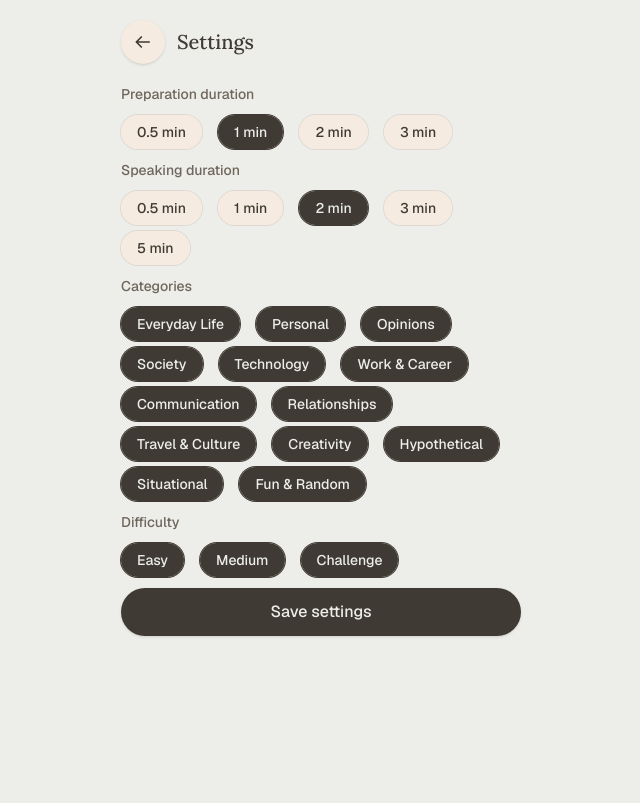
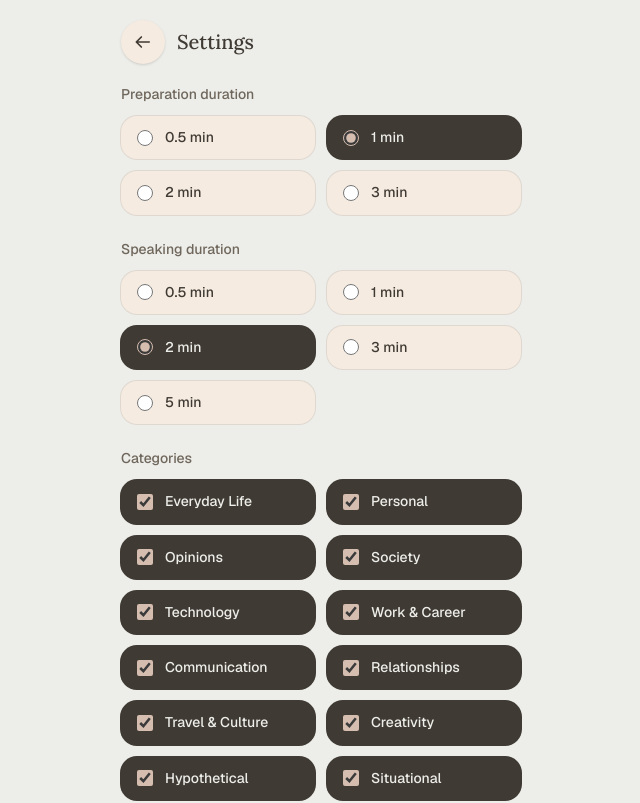
Before and after one commit to katerikoti/speakeasy, a Next.js app: page /settings in a window 1280 px wide. Shown: the top 803 px of the page, without its empty margins (319-959 px from the left). Built offline with nearby package versions, Linux system fonts and the light colour scheme; no server answers; the database is empty; sample sign-in values are in the browser's storage.

Commit message:
Rebuild settings form with native grid controls

```diff
--- a/src/app/settings/SettingsForm.tsx
+++ b/src/app/settings/SettingsForm.tsx
@@ -17,23 +17,71 @@ import {
   type TopicDifficulty,
 } from "@/lib/topics";
 
-function OptionPill({
+function OptionRow({
+  name,
+  value,
   selected,
+  onSelect,
   children,
 }: {
+  name: string;
+  value: string;
   selected: boolean;
+  onSelect: () => void;
   children: React.ReactNode;
 }) {
   return (
-    <span
-      className={`cursor-pointer rounded-full px-4 py-2 text-sm font-medium ring-1 transition-colors focus-within:ring-2 focus-within:ring-almond-silk ${
+    <label
+      className={`flex cursor-pointer items-center gap-3 rounded-2xl px-4 py-3 ring-1 transition-colors ${
         selected
           ? "bg-ink text-parchment ring-ink"
           : "bg-linen text-ink ring-bone/60 hover:bg-almond-cream"
       }`}
     >
-      {children}
-    </span>
+      <input
+        type="checkbox"
+        name={name}
+        value={value}
+        checked={selected}
+        onChange={onSelect}
+        className="h-4 w-4 accent-almond-silk"
+      />
+      <span className="text-sm font-medium leading-snug">{children}</span>
+    </label>
+  );
+}
+
+function DurationRow({
+  name,
+  value,
+  selected,
+  onSelect,
+  children,
+}: {
+  name: string;
+  value: number;
+  selected: boolean;
+  onSelect: () => void;
+  children: React.ReactNode;
+}) {
+  return (
+    <label
+      className={`flex cursor-pointer items-center gap-3 rounded-2xl px-4 py-3 ring-1 transition-colors ${
+        selected
+          ? "bg-ink text-parchment ring-ink"
+          : "bg-linen text-ink ring-bone/60 hover:bg-almond-cream"
+      }`}
+    >
+      <input
+        type="radio"
+        name={name}
+        value={value}
+        checked={selected}
+        onChange={onSelect}
+        className="h-4 w-4 accent-almond-silk"
+      />
+      <span className="text-sm font-medium leading-snug">{children}</span>
+    </label>
   );
 }
 
@@ -71,34 +119,30 @@ export function SettingsForm({ initial }: { initial: PracticeSettings }) {
   return (
     <form
       action={formAction}
-      className="mx-auto flex w-full max-w-md flex-1 flex-col gap-4 px-6 pb-12"
+      className="mx-auto flex w-full max-w-md flex-1 flex-col gap-6 px-6 pb-12"
     >
       <fieldset>
         <legend className="text-sm font-medium text-ink-soft">
           Preparation duration
         </legend>
-        <div className="mt-4 flex flex-wrap gap-4">
+        <div className="mt-3 grid grid-cols-2 gap-3">
           {PREPARATION_OPTIONS_MINUTES.map((option) => {
             const seconds = minutesToSeconds(option);
             return (
-              <label key={option}>
-                <input
-                  type="radio"
+              <DurationRow
+                key={option}
                 name="preparationDurationSeconds"
                 value={seconds}
-                  checked={settings.preparationDurationSeconds === seconds}
-                  onChange={() =>
+                selected={settings.preparationDurationSeconds === seconds}
+                onSelect={() =>
                   setSettings((previous) => ({
                     ...previous,
                     preparationDurationSeconds: seconds,
                   }))
                 }
-                  className="sr-only"
-                />
-                <OptionPill selected={settings.preparationDurationSeconds === seconds}>
+              >
                 {option} min
-                </OptionPill>
-              </label>
+              </DurationRow>
             );
           })}
         </div>
@@ -108,28 +152,24 @@ export function SettingsForm({ initial }: { initial: PracticeSettings }) {
         <legend className="text-sm font-medium text-ink-soft">
           Speaking duration
         </legend>
-        <div className="mt-4 flex flex-wrap gap-4">
+        <div className="mt-3 grid grid-cols-2 gap-3">
           {SPEAKING_OPTIONS_MINUTES.map((option) => {
             const seconds = minutesToSeconds(option);
             return (
-              <label key={option}>
-                <input
-                  type="radio"
+              <DurationRow
+                key={option}
                 name="speakingDurationSeconds"
                 value={seconds}
-                  checked={settings.speakingDurationSeconds === seconds}
-                  onChange={() =>
+                selected={settings.speakingDurationSeconds === seconds}
+                onSelect={() =>
                   setSettings((previous) => ({
                     ...previous,
                     speakingDurationSeconds: seconds,
                   }))
                 }
-                  className="sr-only"
-                />
-                <OptionPill selected={settings.speakingDurationSeconds === seconds}>
+              >
                 {option} min
-                </OptionPill>
-              </label>
+              </DurationRow>
             );
           })}
         </div>
@@ -139,23 +179,19 @@ export function SettingsForm({ initial }: { initial: PracticeSettings }) {
         <legend className="text-sm font-medium text-ink-soft">
           Categories
         </legend>
-        <div className="mt-4 flex flex-wrap gap-4">
+        <div className="mt-3 grid grid-cols-2 gap-3">
           {TOPIC_CATEGORIES.map((category) => {
             const selected = settings.selectedCategories.includes(category);
             return (
-              <label key={category}>
-                <input
-                  type="checkbox"
+              <OptionRow
+                key={category}
                 name="category"
                 value={category}
-                  checked={selected}
-                  onChange={() => toggleCategory(category)}
-                  className="sr-only"
-                />
-                <OptionPill selected={selected}>
+                selected={selected}
+                onSelect={() => toggleCategory(category)}
+              >
                 {CATEGORY_LABELS[category]}
-                </OptionPill>
-              </label>
+              </OptionRow>
             );
           })}
         </div>
@@ -165,23 +201,19 @@ export function SettingsForm({ initial }: { initial: PracticeSettings }) {
         <legend className="text-sm font-medium text-ink-soft">
           Difficulty
         </legend>
-        <div className="mt-4 flex flex-wrap gap-4">
+        <div className="mt-3 grid grid-cols-2 gap-3">
           {TOPIC_DIFFICULTIES.map((difficulty) => {
             const selected = settings.selectedDifficulties.includes(difficulty);
             return (
-              <label key={difficulty}>
-                <input
-                  type="checkbox"
+              <OptionRow
+                key={difficulty}
                 name="difficulty"
                 value={difficulty}
-                  checked={selected}
-                  onChange={() => toggleDifficulty(difficulty)}
-                  className="sr-only"
-                />
-                <OptionPill selected={selected}>
+                selected={selected}
+                onSelect={() => toggleDifficulty(difficulty)}
+              >
                 {DIFFICULTY_LABELS[difficulty]}
-                </OptionPill>
-              </label>
+              </OptionRow>
             );
           })}
         </div>
@@ -199,7 +231,7 @@ export function SettingsForm({ initial }: { initial: PracticeSettings }) {
       <button
         type="submit"
         disabled={isPending}
-        className="rounded-full bg-ink px-8 py-3 font-medium text-parchment shadow-sm transition-colors hover:bg-ink-soft disabled:cursor-not-allowed disabled:opacity-60"
+        className="cursor-pointer rounded-full bg-ink px-8 py-3 font-medium text-parchment shadow-sm transition-colors hover:bg-ink-soft disabled:cursor-not-allowed disabled:opacity-60"
       >
         {isPending ? "Saving…" : "Save settings"}
       </button>
```
Lines whose indentation alone changed are shown as unchanged.
